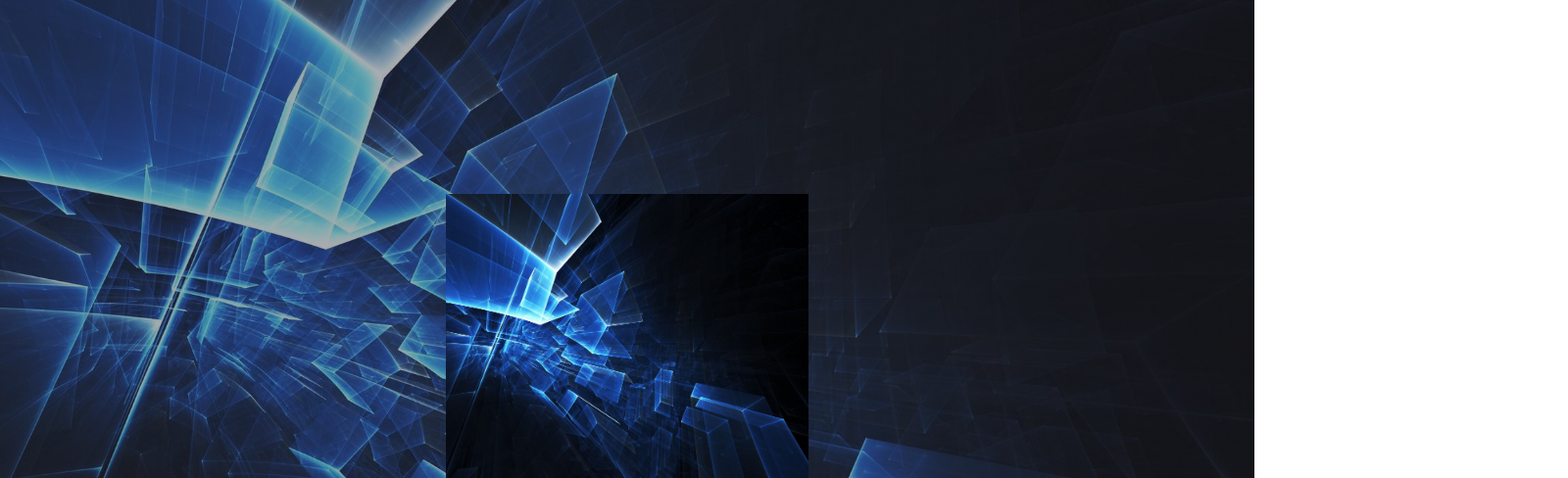
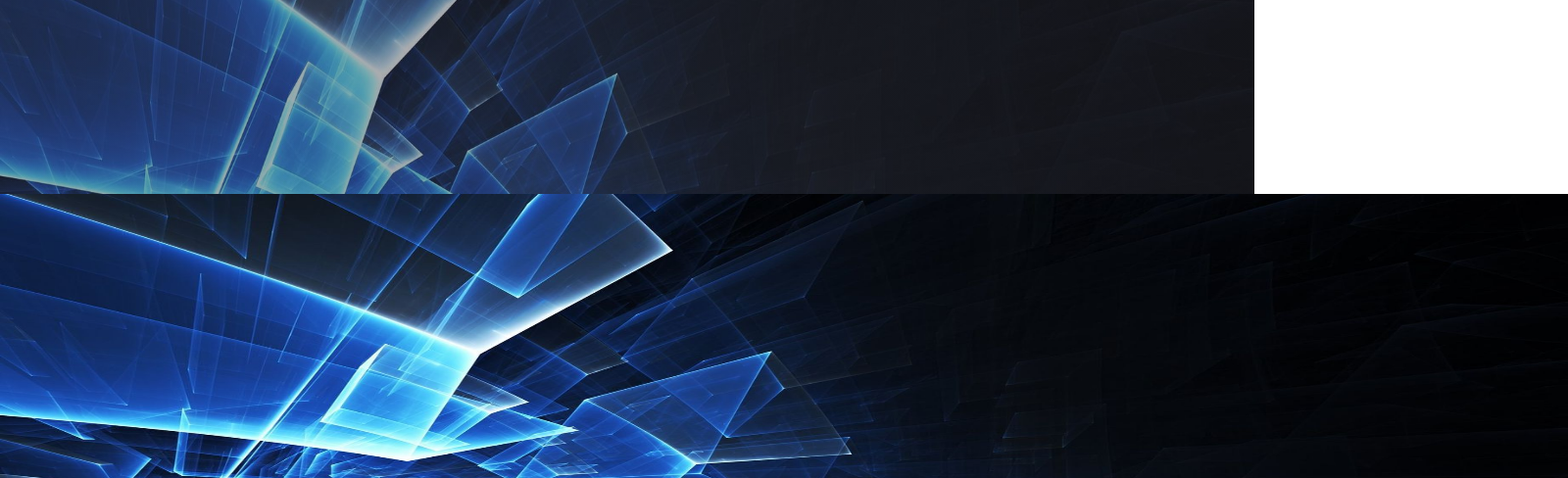
Before and after one commit to SvetlanaMerkurieva/ukrsouz-site, a plain HTML site: page index.html in a window 1280 px wide. Shown: the part 87-575 px from the top of the page at 98% size, 1600 px wide, since content can reach past the window. Drawn offline with nearby package versions, Linux system fonts and the light colour scheme.

Commit message:
Изменяет размеры картинки хиро

```diff
--- a/index.html
+++ b/index.html
@@ -71,7 +71,7 @@
     <main>
         <!--Герой-->
         <section class="hero">
-            <img class="hero__picture" src="./images/hero-fon.jpg" alt="Фоновая картинка" width="370" height="294">
+            <img class="hero__picture" src="./images/hero-fon.jpg" alt="Фоновая картинка">
             <h1 class="hero__title">Ваш надежный партнер</h1>
         </section>
         <!--Особенности-->
--- a/sass/components/_hero.scss
+++ b/sass/components/_hero.scss
@@ -18,6 +18,10 @@
     background-position: center;
     background-repeat: no-repeat;
     background-size: cover;
+}
+.hero__picture {
+    height: 400px;
+    width: 768px;
 }
 .hero__title {
     color: #FFFFFF;
@@ -50,6 +54,10 @@
         rgba(47, 48, 58, 0.4)
     ), url(../../images/hero-fon.jpg);
     }
+    .hero__picture {
+        height: 600px;
+        width: 1600px;
+    }
     .hero__title {
         font-size: 44px;
         line-height: 1.36;
```
Also changed, not shown: sass/main.css, 1 other file.
